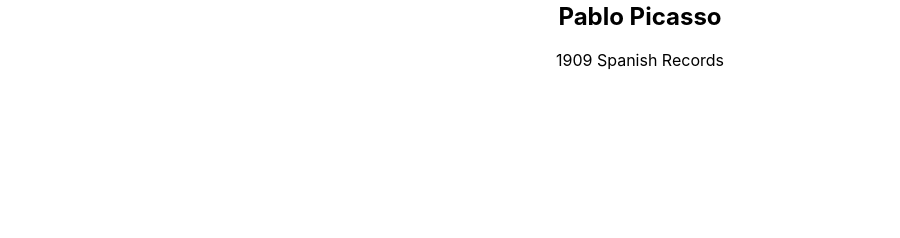
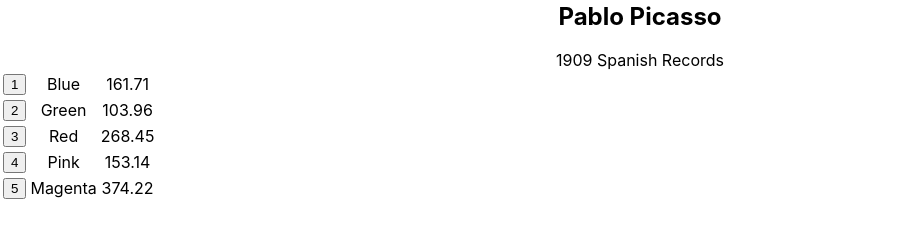
Before and after one commit to tyrantdavis/bpm, a React (Create React App) app: page /album/the-colors in a window 1280 px wide. Shown: the part 466-704 px from the top of the page, without its empty margins (0-900 px from the left). Built offline with nearby package versions, Linux system fonts and the light colour scheme.

Commit message:
Render songs list inside table body.

```diff
--- a/src/components/Album.js
+++ b/src/components/Album.js
@@ -32,6 +32,29 @@ class Album extends Component {
             <col id="song-duration-column" />
           </colgroup>
           <tbody>
+            {
+              this.state.album.songs.map((song, index) =>
+                <tr key={index}>
+                  <td>
+                    <button>
+                      <span>
+                      { index + 1  }
+                      </span>
+                    </button>
+                  </td>
+                  <td>
+                    <span>
+                    { song.title  }
+                    </span>
+                  </td>
+                  <td>
+                    <span>
+                      { song.duration  }
+                    </span>
+                  </td>
+               </tr>
+              )
+            }
           </tbody>
         </table>
        </section>
```
